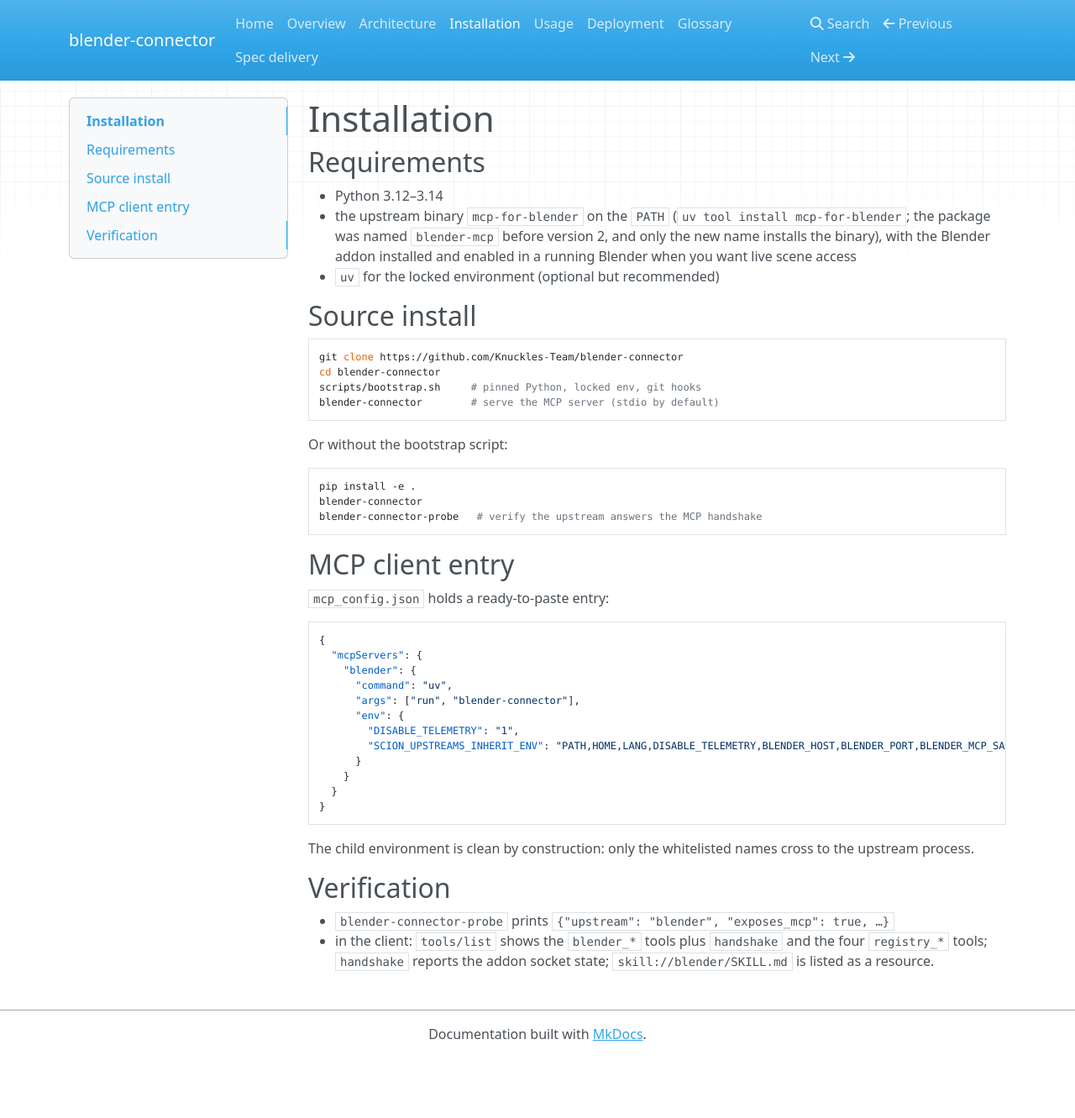
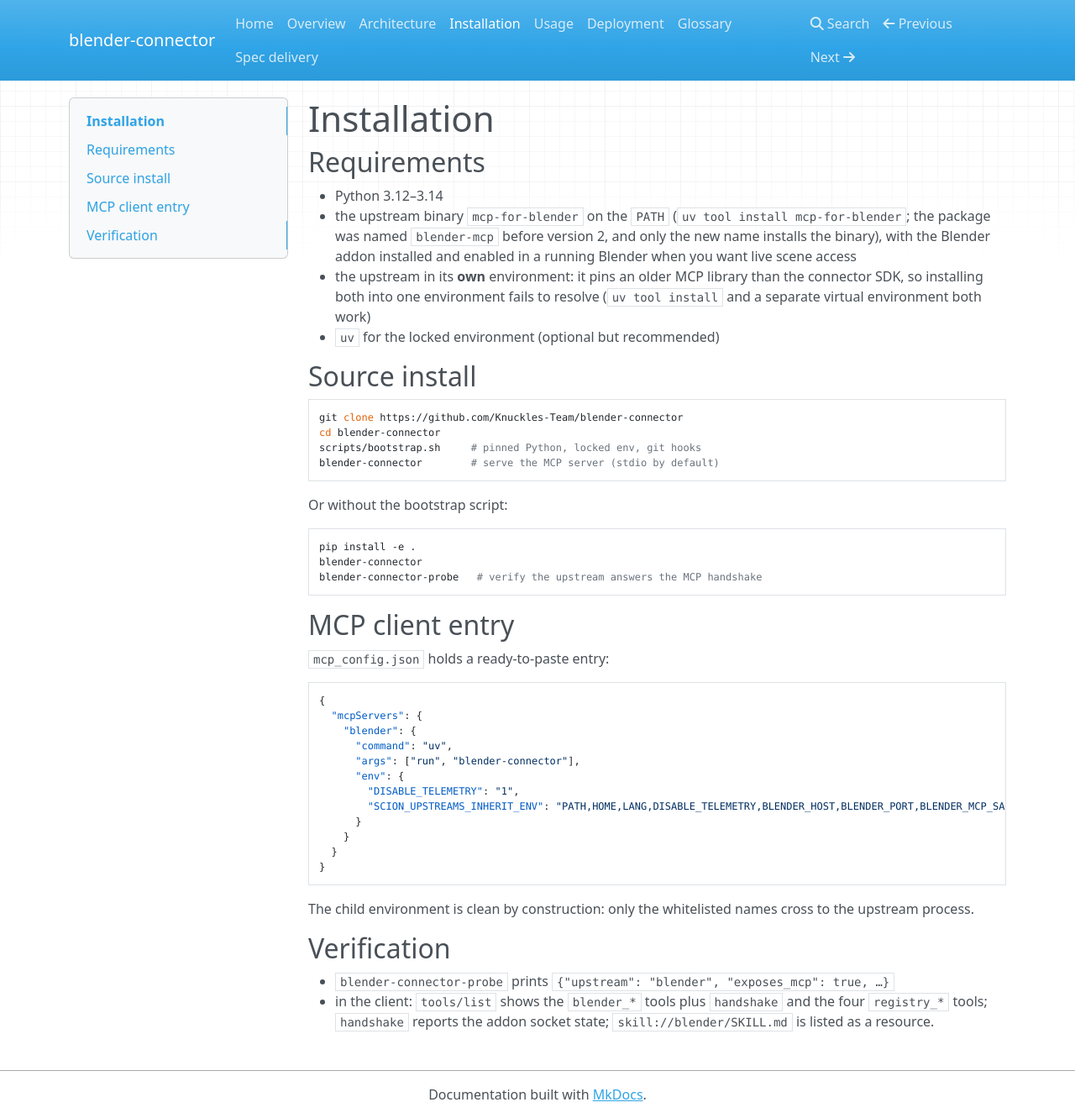
Before and after one commit to Knuckles-Team/blender-connector, an MkDocs documentation site: the page built from docs/installation.md, in a window 1280 px wide and 1331 px high. Shown: the whole window at 84% size. Built offline with MkDocs 1.6.1, drawn with Linux system fonts in a browser that asks for light colours; nearby versions of some CDN libraries.

Commit message:
docs(blender): install the upstream in its own environment
Spec: none (documentation only)

Co-Authored-By: Claude Sonnet 5.5 <noreply@anthropic.com>

```diff
--- a/docs/installation.md
+++ b/docs/installation.md
@@ -7,6 +7,9 @@
   (`uv tool install mcp-for-blender`; the package was named `blender-mcp`
   before version 2, and only the new name installs the binary), with the Blender addon installed and enabled in a running
   Blender when you want live scene access
+- the upstream in its **own** environment: it pins an older MCP library
+  than the connector SDK, so installing both into one environment fails to
+  resolve (`uv tool install` and a separate virtual environment both work)
 - `uv` for the locked environment (optional but recommended)
 
 ## Source install
```
Also changed, not shown: README.md (+1 -1 lines).
